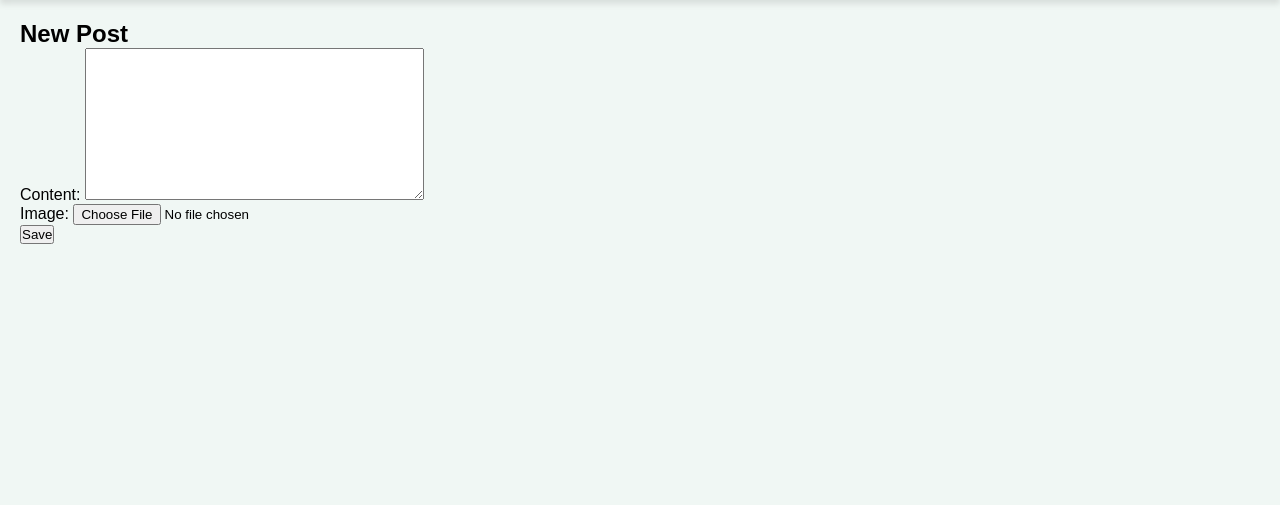
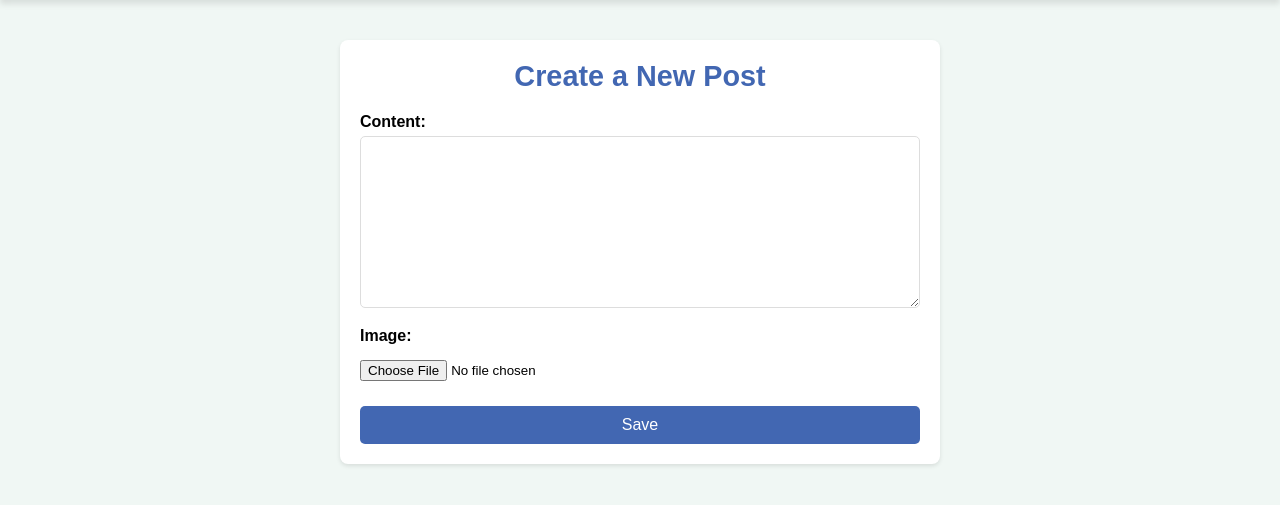
Before and after one commit to sudip6164/django-post-app, a Django app: page /posts/post_create/ in a window 1280 px wide. Shown: the part 74-579 px from the top of the page. Run offline with Django 5.2, Linux system fonts and the light colour scheme; the visitor is signed in with stand-in values (Sample User, id 1).

Commit message:
post form css

```diff
--- a/sbook/posts/templates/posts/post_form.html
+++ b/sbook/posts/templates/posts/post_form.html
@@ -1,14 +1,21 @@
 {% extends 'base.html' %}
+{% load static %}
 
 {% block title %}
-  New Post
+  Create a New Post
+{% endblock %}
+
+{% block additional_css %}
+  <link rel="stylesheet" href="{% static 'css/posts/post_form.css' %}">
 {% endblock %}
 
 {% block content %}
-  <h2>New Post</h2>
-  <form method="post" enctype="multipart/form-data">
+<section class="new-post-section">
+  <h2>Create a New Post</h2>
+  <form method="post" enctype="multipart/form-data" class="new-post-form">
     {% csrf_token %}
     {{ form.as_p }}
-    <button type="submit">Save</button>
+    <button type="submit" class="submit-button">Save</button>
   </form>
+</section>
 {% endblock %}
--- /dev/null
+++ b/sbook/static/css/posts/post_form.css
@@ -0,0 +1,68 @@
+/* new_post.css */
+
+/* New Post Section */
+.new-post-section {
+    margin: 20px auto;
+    max-width: 600px;
+    background-color: #fff;
+    padding: 20px;
+    border-radius: 8px;
+    box-shadow: 0 2px 4px rgba(0, 0, 0, 0.1);
+  }
+
+  .new-post-section h2 {
+    font-size: 1.8em;
+    color: var(--primary-color);
+    text-align: center;
+    margin-bottom: 20px;
+  }
+
+  .new-post-form {
+    display: flex;
+    flex-direction: column;
+  }
+
+  .new-post-form p {
+    margin-bottom: 15px;
+  }
+
+  .new-post-form label {
+    font-weight: bold;
+    margin-bottom: 5px;
+    display: block;
+  }
+
+  .new-post-form input[type="text"],
+  .new-post-form textarea {
+    width: 100%;
+    padding: 10px;
+    border: 1px solid #ddd;
+    border-radius: 5px;
+    font-size: 1em;
+  }
+
+  .new-post-form textarea {
+    resize: vertical;
+    min-height: 150px;
+  }
+
+  .new-post-form input[type="file"] {
+    margin-top: 10px;
+  }
+
+  .submit-button {
+    background-color: var(--primary-color);
+    color: var(--text-color);
+    padding: 10px 15px;
+    text-decoration: none;
+    border: none;
+    border-radius: 5px;
+    cursor: pointer;
+    transition: background-color 0.3s;
+    font-size: 1em;
+    margin-top: 10px;
+  }
+
+  .submit-button:hover {
+    background-color: var(--secondary-color);
+  }
```
